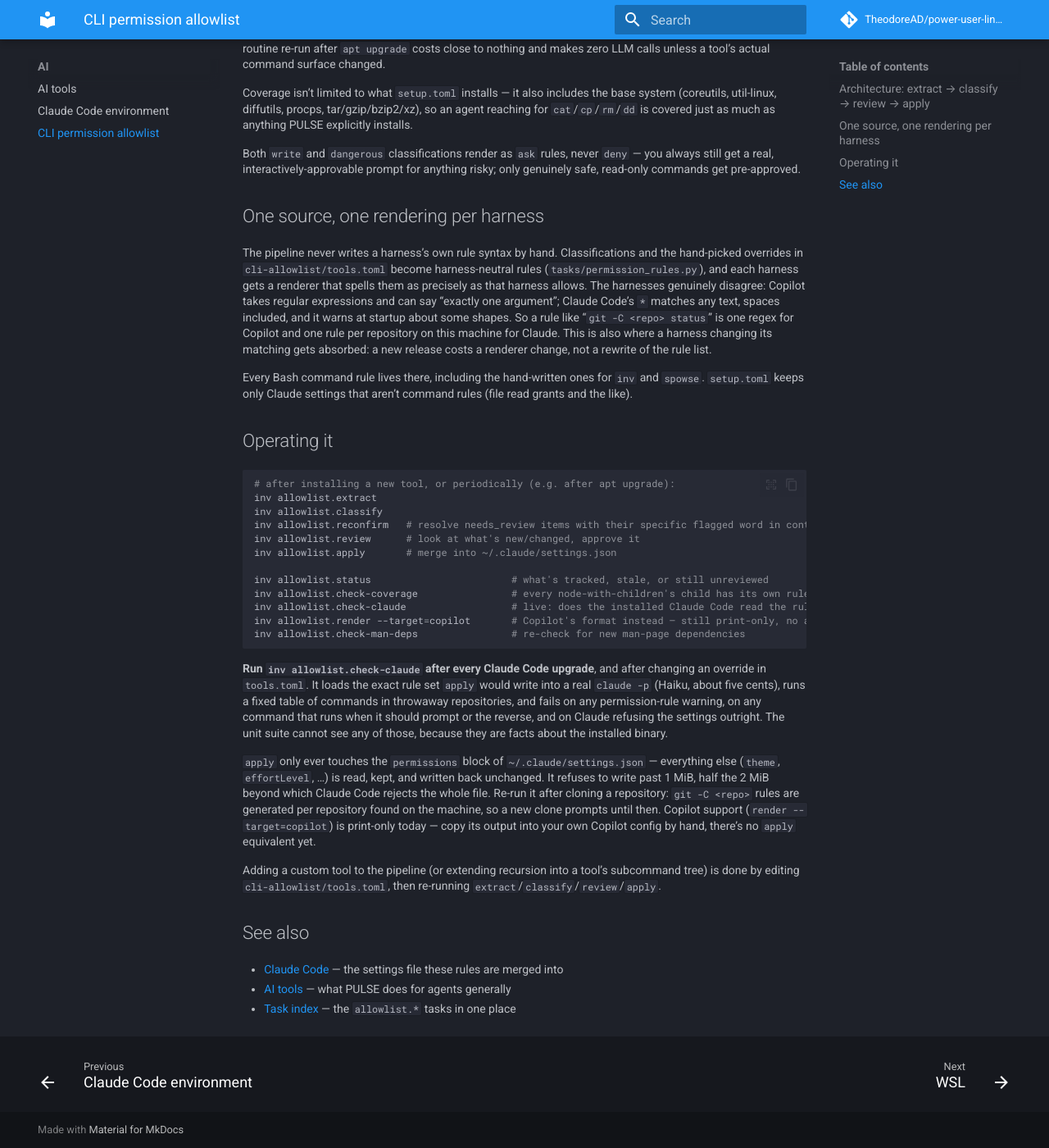
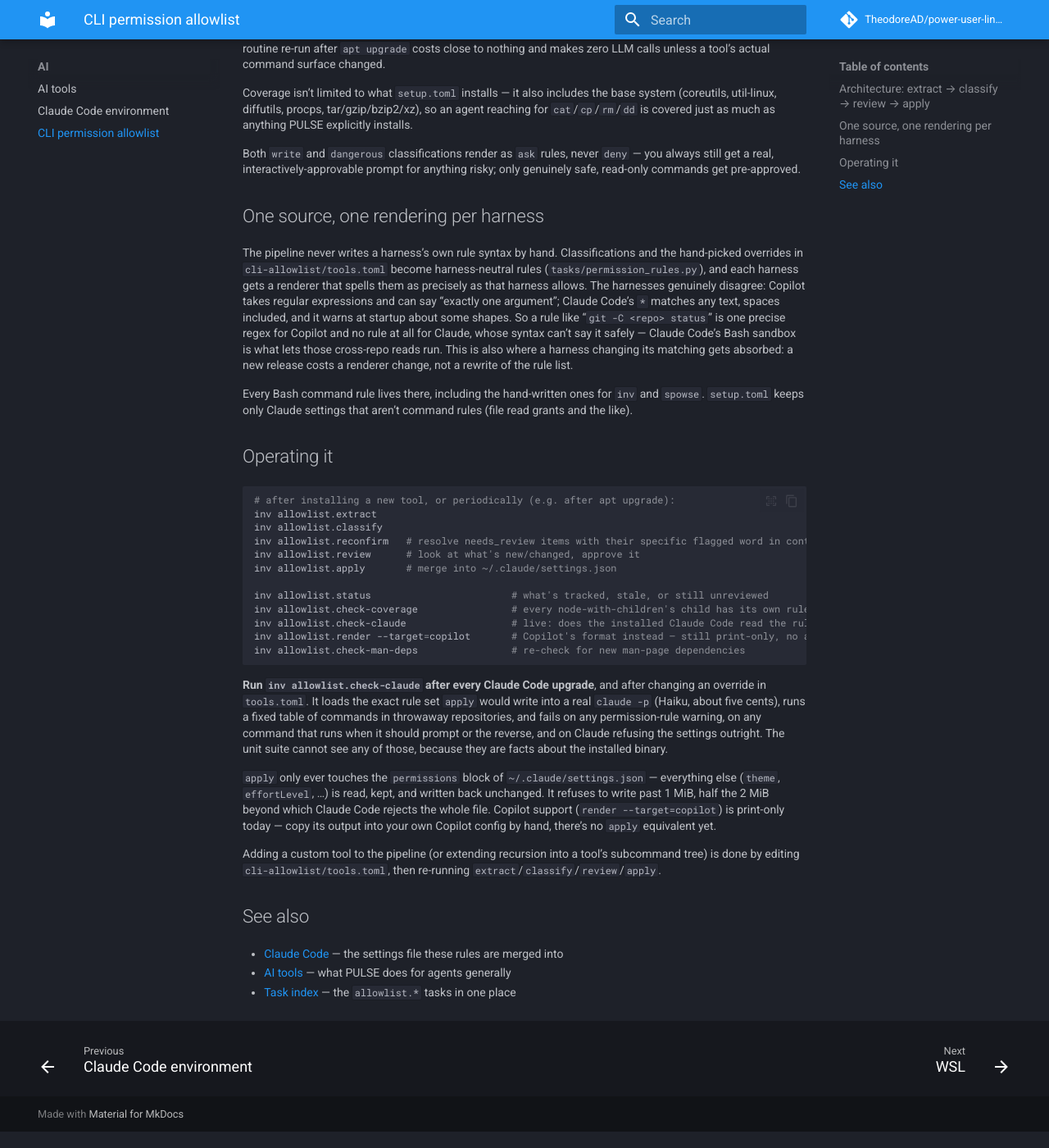
Before and after one commit to TheodoreAD/power-user-linux-setup, an MkDocs documentation site: the page built from docs/cli-allowlist.md, in a window 1280 px wide and 1400 px high, scrolled down 765 px. Shown: the whole window at 82% size. Built offline with MkDocs 1.6.1 and Material for MkDocs 9.7.7, drawn with Linux system fonts in a browser that asks for light colours; comment, search, counter and statistics services are not loaded.

Commit message:
docs: git -C belongs to the sandbox, and the three designs that lost to it
Rewrites the repo_dir_options section around the decision and keeps the history that led to it, because each rejected design looks like the obvious fix: the colon-star prefixes that never matched, the glob that warns and lets -c through, and per-repository rules that hit the 2 MiB settings cap. Records the sandbox probe results, including a new cost found there: inside the sandbox the working directory holds placeholder device files that git status lists as untracked. The published page and the global-agents rationale stop describing per-repository rules, and the known-gaps list points at the sandbox plan instead of calling sandboxing out of scope.

Co-Authored-By: Claude Opus 5.5 <noreply@anthropic.com>

```diff
--- a/docs/cli-allowlist.md
+++ b/docs/cli-allowlist.md
@@ -56,9 +56,10 @@ overrides in `cli-allowlist/tools.toml` become harness-neutral rules (`tasks/per
 and each harness gets a renderer that spells them as precisely as that harness allows. The harnesses
 genuinely disagree: Copilot takes regular expressions and can say "exactly one argument"; Claude
 Code's `*` matches any text, spaces included, and it warns at startup about some shapes. So a rule
-like "`git -C <repo> status`" is one regex for Copilot and one rule per repository on this machine
-for Claude. This is also where a harness changing its matching gets absorbed: a new release costs a
-renderer change, not a rewrite of the rule list.
+like "`git -C <repo> status`" is one precise regex for Copilot and no rule at all for Claude, whose
+syntax can't say it safely — Claude Code's Bash sandbox is what lets those cross-repo reads run.
+This is also where a harness changing its matching gets absorbed: a new release costs a renderer
+change, not a rewrite of the rule list.
 
 Every Bash command rule lives there, including the hand-written ones for `inv` and `spowse`.
 `setup.toml` keeps only Claude settings that aren't command rules (file read grants and the like).
@@ -89,10 +90,9 @@ facts about the installed binary.
 
 `apply` only ever touches the `permissions` block of `~/.claude/settings.json` — everything else
 (`theme`, `effortLevel`, ...) is read, kept, and written back unchanged. It refuses to write past 1
-MiB, half the 2 MiB beyond which Claude Code rejects the whole file. Re-run it after cloning a
-repository: `git -C <repo>` rules are generated per repository found on the machine, so a new clone
-prompts until then. Copilot support (`render --target=copilot`) is print-only today — copy its
-output into your own Copilot config by hand, there's no `apply` equivalent yet.
+MiB, half the 2 MiB beyond which Claude Code rejects the whole file. Copilot support
+(`render --target=copilot`) is print-only today — copy its output into your own Copilot config by
+hand, there's no `apply` equivalent yet.
 
 Adding a custom tool to the pipeline (or extending recursion into a tool's subcommand tree) is done
 by editing `cli-allowlist/tools.toml`, then re-running `extract`/`classify`/`review`/`apply`.
```
Also changed, not shown: contributing/cli-allowlist.md (+39 -28 lines), contributing/global-agents-md.md (+5 -3 lines).
